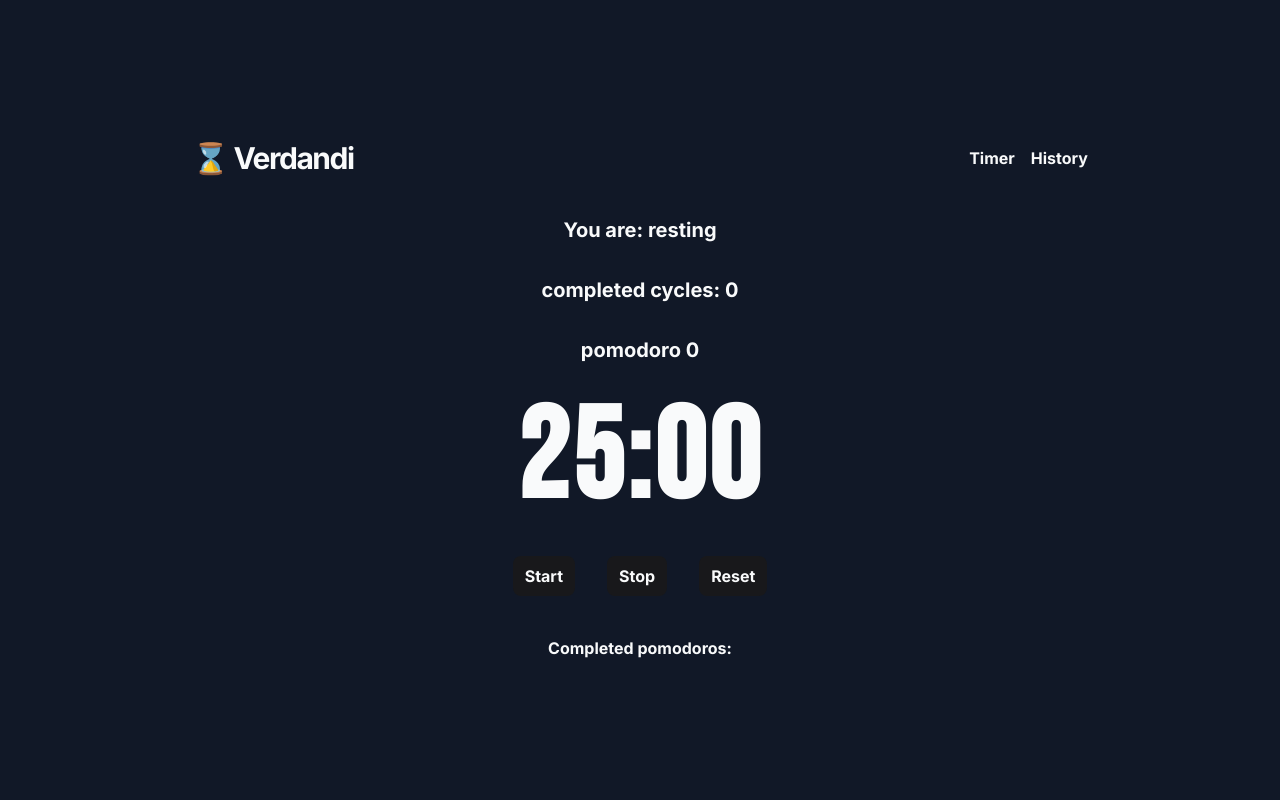
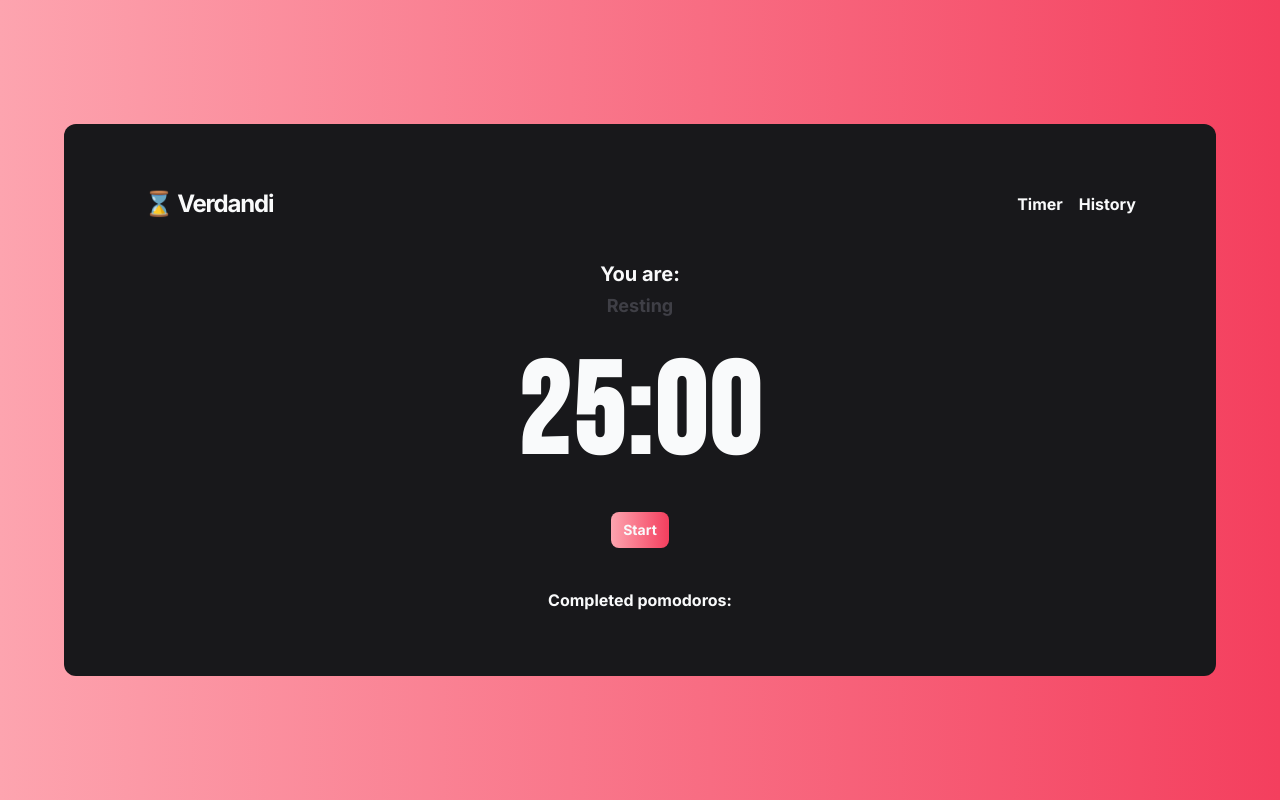
Before and after one commit to gustavosalviato/verdandi, a SvelteKit app: page / in a window 1280 px wide. Shown: the top 800 px of the page. Built offline with nearby package versions, Linux system fonts and the light colour scheme; a web font is replaced by a local one.

Commit message:
feat: add cycle store

```diff
--- a/src/lib/Countdown.svelte
+++ b/src/lib/Countdown.svelte
@@ -1,10 +1,8 @@
 <script lang="ts">
-  type Cycle = {
-    id: string
-    minutesAmount: number
-    startDate: Date
-    mode: 'work' | 'break'
-  }
+  import type { Cycle } from '$lib/types/cycle'
+  import { cycleStore } from '$lib/stores/cycles'
+  import { addCycle, setActiceCycle } from '$lib/actions/cycles'
+
   import { differenceInSeconds } from 'date-fns'
 
   export let time: number
@@ -15,8 +13,6 @@
   let completedCycles = 0
   let pomodoroAmount = 0
 
-  let cycles: Cycle[] = []
-  let activeCycleId: string | null = null
   let mode: 'work' | 'break' = 'break'
 
   let secondsPassed: number = 0
@@ -25,7 +21,7 @@
 
   function switchMode() {
     const nextMode: 'work' | 'break' = mode === 'work' ? 'break' : 'work'
-    let nextMinutes = nextMode === 'work' ? 0.1 : 0.1
+    let nextMinutes = nextMode === 'work' ? time : shortRestTime
 
     if (mode == 'work') {
       completedCycles += 1
@@ -41,7 +37,7 @@
 
     const newCycleId = crypto.randomUUID()
 
-    activeCycleId = newCycleId
+    setActiceCycle(newCycleId)
 
     const newCycle: Cycle = {
       id: newCycleId,
@@ -50,7 +46,10 @@
       startDate: new Date(),
     }
 
-    cycles = [newCycle, ...cycles]
+    addCycle({
+      cycle: newCycle,
+    })
+
     secondsPassed = 0
   }
 
@@ -60,10 +59,10 @@
     }
 
     interval = setInterval(() => {
-      if (activeCycle) {
+      if ($cycleStore.activeCycle) {
         const diffInSeconds = differenceInSeconds(
           new Date(),
-          activeCycle.startDate,
+          $cycleStore.activeCycle?.startDate,
         )
 
         if (diffInSeconds >= totalSeconds) {
@@ -73,7 +72,7 @@
           secondsPassed = diffInSeconds
         }
       }
-    }, 100)
+    }, 1000)
   }
 
   function handleStartNewCycle() {
@@ -81,24 +80,28 @@
 
     mode = 'work'
 
-    activeCycleId = id
-
     const newCycle: Cycle = {
       id,
-      minutesAmount: 0.1,
+      minutesAmount: time,
       startDate: new Date(),
       mode,
     }
 
-    cycles = [newCycle, ...cycles]
+    addCycle({
+      cycle: newCycle,
+    })
+
+    setActiceCycle(id)
+
     secondsPassed = 0
 
     tick()
   }
 
-  $: activeCycle = cycles.find(cycle => cycle.id === activeCycleId)
-  $: totalSeconds = activeCycle ? activeCycle.minutesAmount * 60 : 0
-  $: currentSeconds = activeCycle ? totalSeconds - secondsPassed : 0
+  $: totalSeconds = $cycleStore.activeCycle
+    ? $cycleStore.activeCycle.minutesAmount * 60
+    : 0
+  $: currentSeconds = $cycleStore.activeCycle ? totalSeconds - secondsPassed : 0
 
   $: minutesAmount = Math.floor(currentSeconds / 60)
   $: secondsAmount = currentSeconds % 60
@@ -107,17 +110,21 @@
   $: seconds = secondsAmount.toString().padStart(2, '0')
 </script>
 
-<h2 class="text-xl text-center">
-  You are: {mode === 'work' ? 'working' : 'resting'}
-</h2>
+<div class="flex flex-col gap-1 items-center justify-center">
+  <h2 class="text-xl">You are:</h2>
 
-<h2 class="text-xl text-center">completed cycles: {completedCycles}</h2>
+  <span class="text-lg text-zinc-700">
+    {mode === 'work' ? 'Working' : 'Resting'}
+  </span>
+</div>
+
+<!-- <h2 class="text-xl text-center">completed cycles: {completedCycles}</h2>
 <h2 class="text-xl text-center">
   pomodoro {pomodoroAmount % cyclesNumber === 0 &&
     pomodoroAmount / cyclesNumber}
-</h2>
+</h2> -->
 
-{#if activeCycle}
+{#if $cycleStore.activeCycle}
   <h1 class="font-bold text-9xl text-center font-bebas tracking-wide">
     {`${minutes}:${seconds}`}
   </h1>
@@ -129,16 +136,24 @@
   <button
     on:click={handleStartNewCycle}
     type="button"
-    class="px-3 py-2 rounded-lg font-medium bg-zinc-900"
+    class="px-3 py-2 rounded-lg text-sm font-medium bg-gradient-to-r from-rose-300 to-rose-500"
   >
     Start
   </button>
 
-  <button type="button" class="px-3 py-2 rounded-lg font-medium bg-zinc-900">
-    Stop
+  <!-- <button
+    on:click={handleStartNewCycle}
+    type="button"
+    class="px-3 py-2 rounded-lg text-sm font-medium bg-gradient-to-r from-rose-300 to-rose-500"
+  >
+    Start
   </button>
 
-  <button type="button" class="px-3 py-2 rounded-lg font-medium bg-zinc-900">
-    Reset
-  </button>
+  <button
+    on:click={handleStartNewCycle}
+    type="button"
+    class="px-3 py-2 rounded-lg text-sm font-medium bg-gradient-to-r from-rose-300 to-rose-500"
+  >
+    Start
+  </button> -->
 </footer>
--- /dev/null
+++ b/src/lib/actions/cycles.ts
@@ -0,0 +1,26 @@
+import { cycleStore } from '$lib/stores/cycles'
+import type { Cycle } from '$lib/types/cycle'
+
+interface AddNewCycleRequest {
+  cycle: Cycle
+}
+
+export function addCycle({ cycle }: AddNewCycleRequest) {
+  cycleStore.update(store => {
+    return {
+      ...store,
+      cycles: [cycle, ...store.cycles],
+    }
+  })
+}
+
+export function setActiceCycle(id: string) {
+  cycleStore.update(store => {
+    const activeCycle = store.cycles.find(cycle => cycle.id === id)
+
+    return {
+      ...store,
+      activeCycle: activeCycle ? activeCycle : null,
+    }
+  })
+}
--- /dev/null
+++ b/src/lib/stores/cycles.ts
@@ -0,0 +1,15 @@
+import { writable } from 'svelte/store'
+
+import type { Cycle } from '$lib/types/cycle'
+
+type CycleStore = {
+  cycles: Cycle[]
+  activeCycle: Cycle | null
+}
+
+const initialCycleStore: CycleStore = {
+  cycles: [],
+  activeCycle: null,
+}
+
+export const cycleStore = writable<CycleStore>(initialCycleStore)
--- /dev/null
+++ b/src/lib/types/cycle.ts
@@ -0,0 +1,6 @@
+export type Cycle = {
+  id: string
+  minutesAmount: number
+  startDate: Date
+  mode: 'work' | 'break'
+}
--- a/src/routes/+layout.svelte
+++ b/src/routes/+layout.svelte
@@ -2,4 +2,29 @@
   import '../app.css'
 </script>
 
+<div
+  class="flex flex-col items-center justify-center min-h-screen text-gray-50 px-10 bg-gradient-to-r from-rose-300 to-rose-500"
+>
+  <div
+    class="flex flex-col gap-10 w-full max-w-6xl mx-auto bg-zinc-900 rounded-xl py-16 px-20"
+  >
+    <header class="flex w-full items-center justify-between">
+      <strong class="text-2xl tracking-tighter">⌛ Verdandi</strong>
+
+      <nav class="flex items-center gap-4">
+        <a href="/">Timer</a>
+        <a href="/history">History</a>
+      </nav>
+    </header>
+
+    <main class="flex flex-col gap-8">
+      <slot />
+    </main>
+
+    <div class="mx-auto flex flex-col gap-6 items-center justify-center">
+      <span>Completed pomodoros:</span>
+    </div>
+  </div>
+</div>
+
 <slot />
--- a/src/routes/+page.svelte
+++ b/src/routes/+page.svelte
@@ -8,32 +8,4 @@
   // }
 </script>
 
-<div
-  class="flex flex-col items-center justify-center min-h-screen bg-gray-900 text-gray-50 px-10"
->
-  <div class="flex flex-col gap-10 w-full max-w-4xl mx-auto">
-    <header class="flex w-full items-center justify-between">
-      <strong class="text-3xl tracking-tighter">⌛ Verdandi</strong>
-
-      <nav class="flex items-center gap-4">
-        <a href="/">Timer</a>
-        <a href="/history">History</a>
-      </nav>
-    </header>
-
-    <main class="flex flex-col gap-8">
-      <Countdown
-        time={25}
-        shortRestTime={0.1}
-        longRestTime={15}
-        cyclesNumber={4}
-      />
-    </main>
-
-    <div class="mx-auto flex flex-col gap-6 items-center justify-center">
-      <span>Completed pomodoros:</span>
-      <!-- <span class="text-gray-400">Focus Time</span>
-      <span class="text-gray-400">Focus Time</span> -->
-    </div>
-  </div>
-</div>
+<Countdown time={25} shortRestTime={5} longRestTime={15} cyclesNumber={4} />
```
